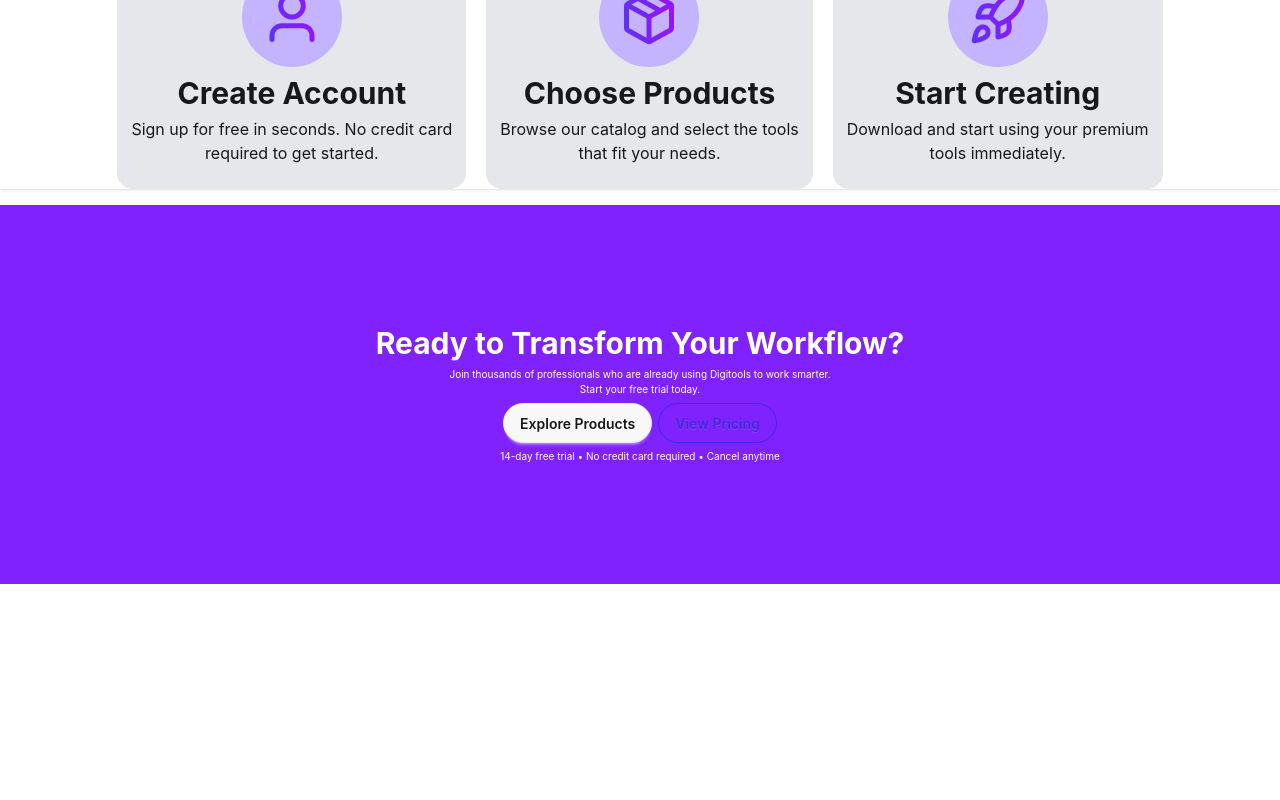
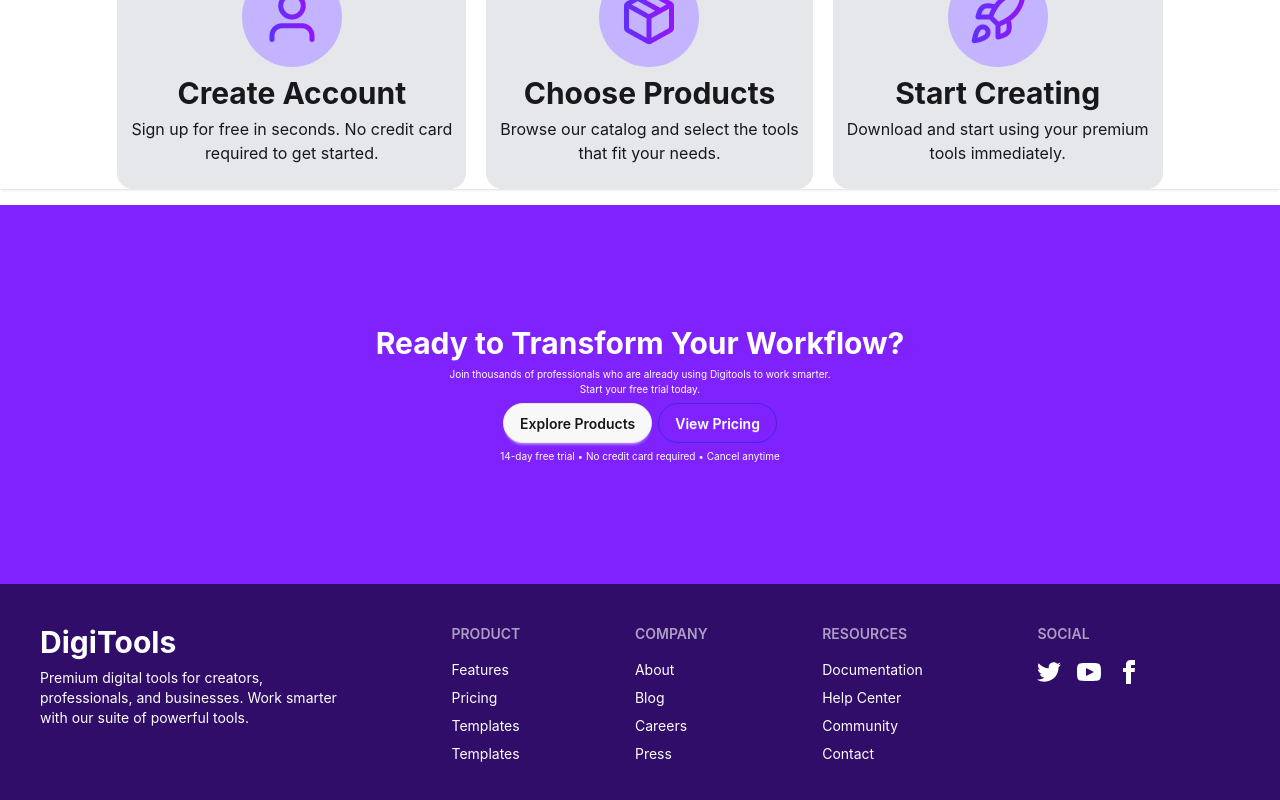
Before and after one commit to marufdev0/A6-DigiTools-Platform, a React (Vite) app: page / in a window 1280 px wide. Shown: the part 1318-2118 px from the top of the page. Before the commit the page ends 1902 px from the top, so only its background shows below. Built offline with nearby package versions, Linux system fonts and the light colour scheme.

Commit message:
Footer Com

```diff
--- a/src/App.jsx
+++ b/src/App.jsx
@@ -1,5 +1,6 @@
 
 import './App.css'
+import Footer from './Component/Footer'
 import Hero from './Component/Hero'
 import Navbar from './Component/Navbar'
 import Ready from './Component/Ready'
@@ -18,6 +19,7 @@
       <Stats />
       <Steps></Steps>
       <Ready />
+      <Footer />
      </main>
     </>
   )
--- /dev/null
+++ b/src/Component/Footer.jsx
@@ -0,0 +1,75 @@
+import React from 'react';
+
+const Footer = () => {
+    return (
+        <div>
+           <footer className="footer sm:footer-horizontal bg-violet-950  text-white p-10">
+                <nav>
+                    <h1 className='text-3xl font-bold'>DigiTools</h1>
+                    <p>Premium digital tools for creators, <br /> professionals, and businesses. Work smarter <br /> with our suite of powerful tools.</p>
+                </nav>
+                <nav>
+                    <h6 className="footer-title">Product</h6>
+                    <a className="link link-hover">Features</a>
+                    <a className="link link-hover">Pricing</a>
+                    <a className="link link-hover">Templates</a>
+                    <a className="link link-hover">Templates </a>
+                </nav>
+                <nav>
+                    <h6 className="footer-title">Company</h6>
+                    <a className="link link-hover">About</a>
+                    <a className="link link-hover">Blog</a>
+                    <a className="link link-hover">Careers</a>
+                    <a className="link link-hover">Press</a>
+                </nav>
+                <nav>
+                    <h6 className="footer-title">Resources</h6>
+                    <a className="link link-hover">Documentation</a>
+                    <a className="link link-hover">Help Center</a>
+                    <a className="link link-hover">Community</a>
+                    <a className="link link-hover">Contact</a>
+                </nav>
+                <nav>
+                    <h6 className="footer-title">Social</h6>
+                    <div className="grid grid-flow-col gap-4">
+                    <a>
+                        <svg
+                        xmlns="http://www.w3.org/2000/svg"
+                        width="24"
+                        height="24"
+                        viewBox="0 0 24 24"
+                        className="fill-current">
+                        <path
+                            d="M24 4.557c-.883.392-1.832.656-2.828.775 1.017-.609 1.798-1.574 2.165-2.724-.951.564-2.005.974-3.127 1.195-.897-.957-2.178-1.555-3.594-1.555-3.179 0-5.515 2.966-4.797 6.045-4.091-.205-7.719-2.165-10.148-5.144-1.29 2.213-.669 5.108 1.523 6.574-.806-.026-1.566-.247-2.229-.616-.054 2.281 1.581 4.415 3.949 4.89-.693.188-1.452.232-2.224.084.626 1.956 2.444 3.379 4.6 3.419-2.07 1.623-4.678 2.348-7.29 2.04 2.179 1.397 4.768 2.212 7.548 2.212 9.142 0 14.307-7.721 13.995-14.646.962-.695 1.797-1.562 2.457-2.549z"></path>
+                        </svg>
+                    </a>
+                    <a>
+                        <svg
+                        xmlns="http://www.w3.org/2000/svg"
+                        width="24"
+                        height="24"
+                        viewBox="0 0 24 24"
+                        className="fill-current">
+                        <path
+                            d="M19.615 3.184c-3.604-.246-11.631-.245-15.23 0-3.897.266-4.356 2.62-4.385 8.816.029 6.185.484 8.549 4.385 8.816 3.6.245 11.626.246 15.23 0 3.897-.266 4.356-2.62 4.385-8.816-.029-6.185-.484-8.549-4.385-8.816zm-10.615 12.816v-8l8 3.993-8 4.007z"></path>
+                        </svg>
+                    </a>
+                    <a>
+                        <svg
+                        xmlns="http://www.w3.org/2000/svg"
+                        width="24"
+                        height="24"
+                        viewBox="0 0 24 24"
+                        className="fill-current">
+                        <path
+                            d="M9 8h-3v4h3v12h5v-12h3.642l.358-4h-4v-1.667c0-.955.192-1.333 1.115-1.333h2.885v-5h-3.808c-3.596 0-5.192 1.583-5.192 4.615v3.385z"></path>
+                        </svg>
+                    </a>
+                    </div>
+                </nav>
+            </footer>
+        </div>
+    );
+};
+
+export default Footer;
--- a/src/Component/Ready.jsx
+++ b/src/Component/Ready.jsx
@@ -7,7 +7,7 @@
                 <h2 className='text-3xl font-bold'>Ready to Transform Your Workflow?</h2>
                 <p className='text-[10px]'>Join thousands of professionals who are already using Digitools to work smarter. <br /> Start your free trial today.</p>
                 <button className='btn rounded-4xl mr-1.5 '>Explore Products</button>
-                <button className='btn rounded-4xl btn-outline btn-primary'>View Pricing</button>
+                <button className='btn rounded-4xl btn-outline btn-primary text-white'>View Pricing</button>
                 <p className='text-[10px]'>14-day free trial • No credit card required • Cancel anytime</p>
             </div>
         </div>
```
